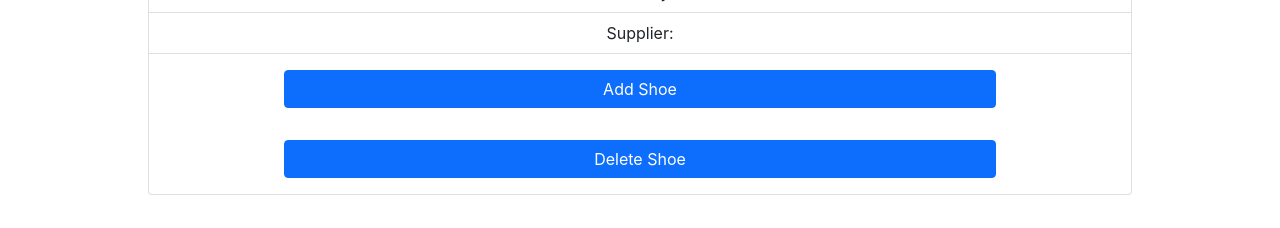
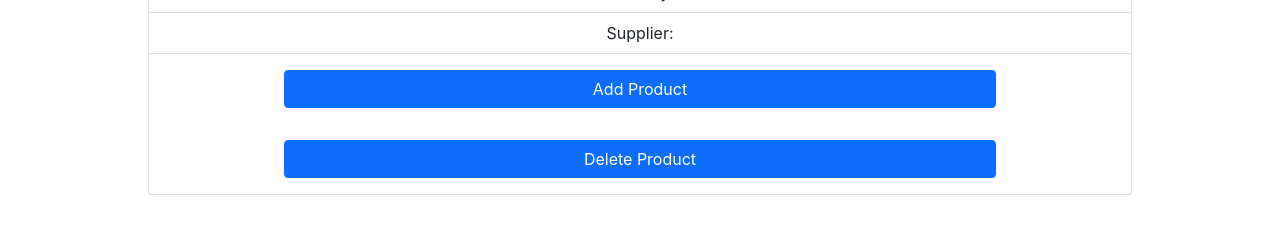
Before and after one commit to fl9mdasif/Mobile-warehouse-management, a React (Create React App) app: page /product/1 in a window 1280 px wide. Shown: the part 265-493 px from the top of the page. Built offline with nearby package versions, Linux system fonts and the light colour scheme; no server answers.

Commit message:
creatrd myProduct page to show my added product

```diff
--- a/src/Pages/Home/Products/Products.js
+++ b/src/Pages/Home/Products/Products.js
@@ -13,7 +13,7 @@ const Products = () => {
                 <h1 className="my-5 text-center">Our Products </h1>
                 <div className=" products-container">
                     {
-                        products.slice().map(product => <Product
+                        products.slice(0, 6).map(product => <Product
                             key={product._id} product={product}
                         ></Product>)
                     }
--- a/src/Pages/ManageProduct/ManageProduct.js
+++ b/src/Pages/ManageProduct/ManageProduct.js
@@ -24,7 +24,7 @@ const ManageProduct = () => {
     return (
         <div id="products" className="container">
             <div className="row ">
-                <h1 className="my-5 text-center">Manage Your Product {products.length}</h1>
+                <h1 className="my-5 text-center">Manage Product</h1>
                 <div className=" products-container">
                     {
                         products.slice(1).map(product => <div
--- a/src/Pages/ProductDetails/ProductDetails.js
+++ b/src/Pages/ProductDetails/ProductDetails.js
@@ -39,10 +39,10 @@ const ProductDetails = () => {
                     <li className="list-group-item">Supplier: {product.supplier}</li>
                 </ul>
                 <div className="card-body">
-                    <button className='btn btn-primary w-75' onClick={() => navigateToAddProduct()}>Add Shoe</button>
+                    <button className='btn btn-primary w-75' onClick={() => navigateToAddProduct()}>Add Product</button>
                 </div>
                 <div className="card-body">
-                    <Link to='/manageproduct'><button className='btn btn-primary w-75' >Delete Shoe</button></Link>
+                    <Link to='/manageproduct'><button className='btn btn-primary w-75' >Delete Product</button></Link>
                 </div>
                 {/* <div className="card-body">
                     <button className='btn btn-primary w-75'>Delivered</button>
```
